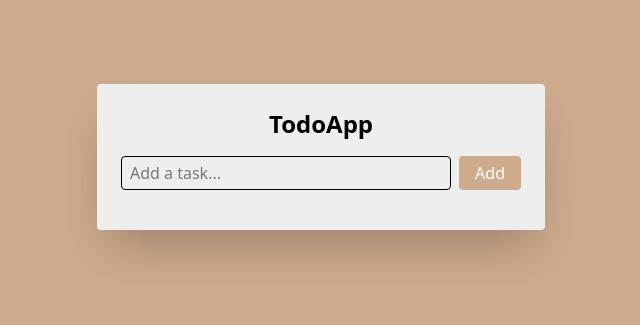
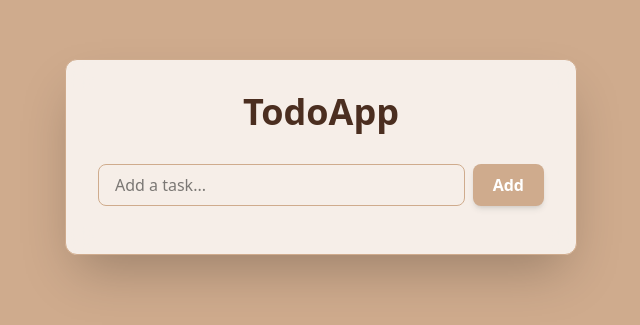
Before and after one commit to geworgiean/todo_appNextJS, a Next.js app: page / in a window 1280 px wide. Shown: the part 243-568 px from the top of the page, without its empty margins (319-959 px from the left). Built offline with nearby package versions, Linux system fonts and the light colour scheme.

Commit message:
added more efffect

```diff
--- a/app/page.tsx
+++ b/app/page.tsx
@@ -46,20 +46,24 @@ export default function Home() {
 
   return (
     <div className="min-h-screen bg-[#CFAB8D] flex items-center justify-center">
-      <div className="bg-[#EEEEEE] shadow-2xl rounded p-6 w-full max-w-md">
-        <h1 className="text-2xl font-bold mb-4 text-center">TodoApp</h1>
+      <div className="bg-white/80 backdrop-blur-md border border-[#CFAB8D] rounded-xl shadow-2xl p-8 w-full max-w-lg">
+        <h1 className="text-4xl font-extrabold text-center text-[#4B2E20] mb-8">TodoApp</h1>
         <div className="flex gap-2 mb-4">
           <input
             type="text"
             value={todo}
             onChange={(e) => setTodo(e.target.value)}
-            className="flex-1 border rounded px-2 py-1 focus:outline-none focus:ring-2 focus:ring-blue-400"
+            className="w-full px-4 py-2 rounded-lg border border-[#CFAB8D]
+             focus:outline-none focus:ring-2 focus:ring-[#CFAB8D]
+             focus:shadow-lg transition-all duration-300"
             placeholder="Add a task..."
           />
           <button
             onClick={updateToDoList}
-            className="bg-[#CFAB8D] text-white px-4 py-1 rounded hover:bg-black">
-            Add
+            className="bg-[#CFAB8D] text-white px-5 py-2 rounded-lg shadow-md
+                       hover:bg-[#4B2E20] hover:shadow-lg
+                       active:scale-95 transition-all duration-300 font-semibold">
+                       Add
           </button>
         </div>
 
@@ -67,7 +71,7 @@ export default function Home() {
           {todos.map((task) => (
             <li
               key={task.id}
-              className="flex justify-between items-center bg-gray-50 px-3 py-2 rounded"
+              className="flex justify-between items-center bg-gray-50 px-3 py-2 rounded hover:shadow-lg hover:scale-[1.02] transation-all duration-300"
             >
               <div className="flex items-center gap-2">
                 <input
@@ -80,7 +84,7 @@ export default function Home() {
               <span>{task.title}</span>
               <button
                 onClick={() => deleteTodo(task.id)}
-                className="text-red-500 hover:text-red-700"
+                className="text-red-500 hover:text-red-900"
               >
                 Delete
               </button>
```
